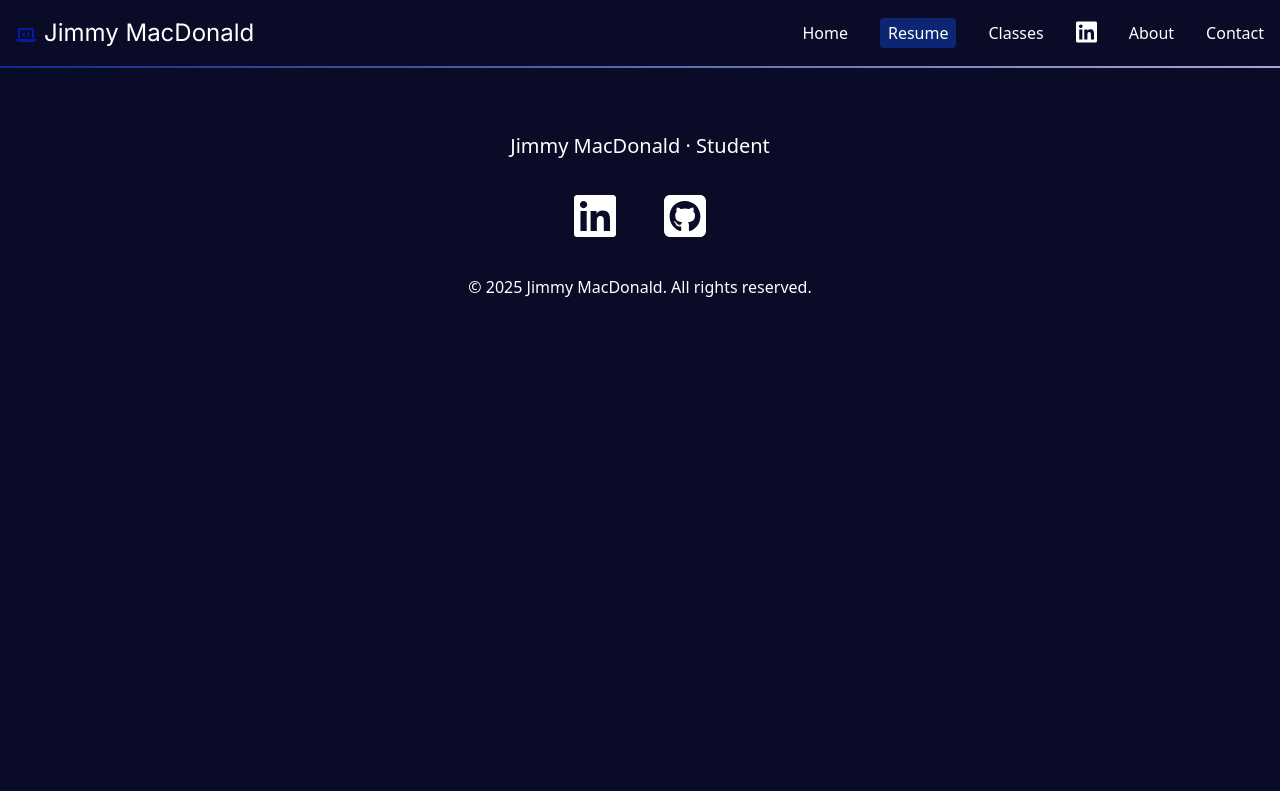
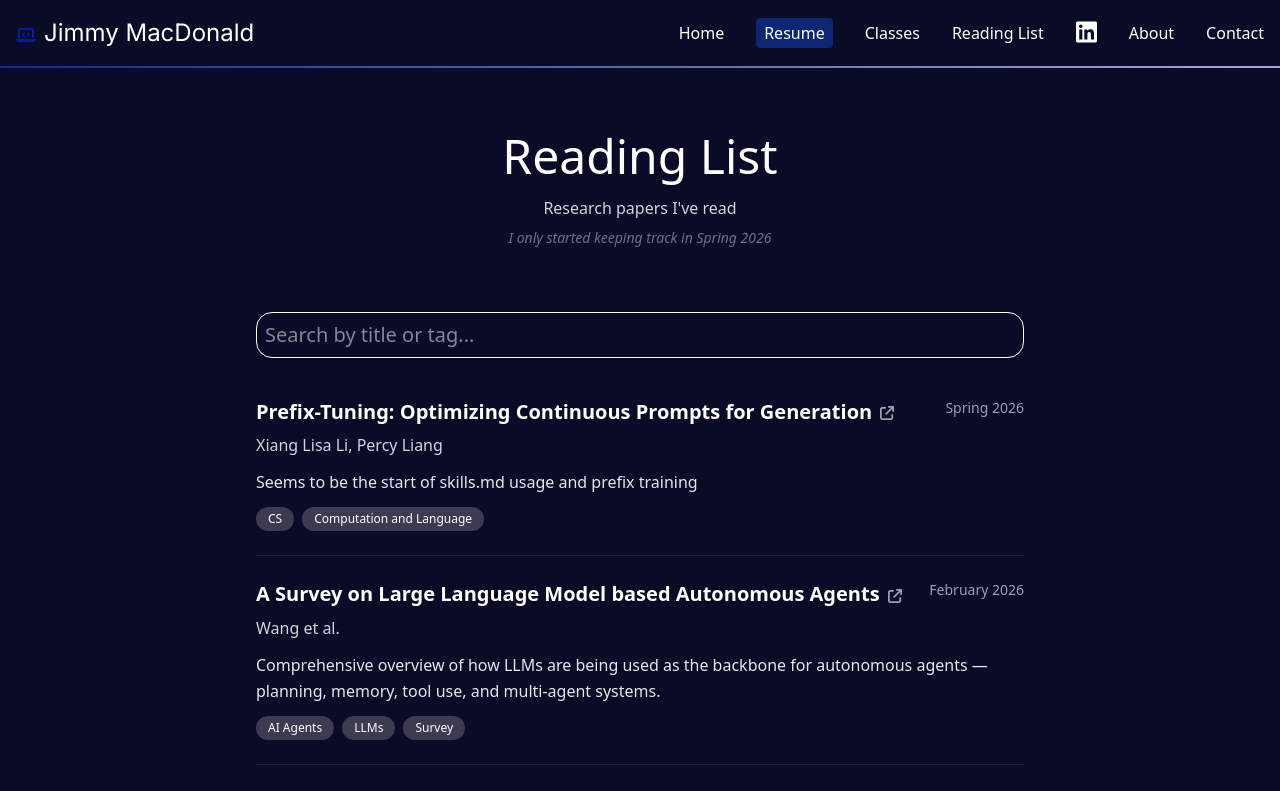
Before and after one commit to 1Bananas1/1bananas1.github.io, a React (Vite) app: page /reading-list in a window 1280 px wide. Shown: the top 791 px of the page. Built offline with nearby package versions, Linux system fonts and the light colour scheme.

Commit message:
reading list

```diff
--- a/src/App.jsx
+++ b/src/App.jsx
@@ -6,6 +6,7 @@ import Footer from "./components/Footer";
 import Contact from "./components/Contact";
 import Projects from "./components/Projects";
 import Classes from "./pages/Classes";
+import ReadingList from "./pages/ReadingList";
 
 function App() {
   return (
@@ -16,6 +17,7 @@ function App() {
         <Routes>
           <Route path="/" element={<Home />} />
           <Route path="/classes" element={<Classes />} />
+          <Route path="/reading-list" element={<ReadingList />} />
         </Routes>
         <Footer />
       </div>
--- a/src/components/ClassSearch.jsx
+++ b/src/components/ClassSearch.jsx
@@ -1,4 +1,4 @@
-function ClassSearch({ searchTerm, setSearchTerm }) {
+function ClassSearch({ searchTerm, setSearchTerm, placeholder = 'Search by class name or tag...' }) {
   const handleInputChange = (e) => {
     const searchValue = e.target.value
     setSearchTerm(searchValue)
@@ -9,7 +9,7 @@ function ClassSearch({ searchTerm, setSearchTerm }) {
       type="text"
       value={searchTerm}
       onChange={handleInputChange}
-      placeholder="Search by class name or tag..."
+      placeholder={placeholder}
       className="w-full p-2 rounded-2xl border"
     />
   )
--- a/src/components/Navbar.jsx
+++ b/src/components/Navbar.jsx
@@ -48,6 +48,14 @@ function Navbar() {
           </Link>
         </li>
         <li>
+          <Link
+            to="/reading-list"
+            className="text-white no-underline block hover:text-swash-4"
+          >
+            Reading List
+          </Link>
+        </li>
+        <li>
           <a
             href="https://www.linkedin.com/in/jimmy-macdonald/"
             target="_blank"
--- /dev/null
+++ b/src/components/PaperEntry.jsx
@@ -0,0 +1,46 @@
+import { FontAwesomeIcon } from '@fortawesome/react-fontawesome'
+import { faArrowUpRightFromSquare } from '@fortawesome/free-solid-svg-icons'
+
+function PaperEntry({ title, authors, dateRead, url, tags = [], notes }) {
+  return (
+    <li className="py-6 border-b border-white/10 list-none">
+      <div className="flex justify-between items-start gap-4 mb-2">
+        <a
+          href={url}
+          target="_blank"
+          rel="noopener noreferrer"
+          className="text-xl font-semibold text-white hover:text-swash-4 no-underline leading-snug"
+        >
+          {title}
+          <FontAwesomeIcon
+            icon={faArrowUpRightFromSquare}
+            className="ml-2 text-sm text-gray-400"
+            aria-hidden="true"
+          />
+        </a>
+        <span className="text-sm text-gray-400 whitespace-nowrap shrink-0">{dateRead}</span>
+      </div>
+
+      <p className="text-base text-gray-300 mb-3">{authors}</p>
+
+      {notes && (
+        <p className="text-base text-gray-200 leading-relaxed mb-3">{notes}</p>
+      )}
+
+      {tags.length > 0 && (
+        <div className="flex flex-wrap gap-2">
+          {tags.map((tag, index) => (
+            <span
+              key={index}
+              className="px-3 py-1 bg-white/20 text-white text-xs rounded-full backdrop-blur-sm"
+            >
+              {tag}
+            </span>
+          ))}
+        </div>
+      )}
+    </li>
+  )
+}
+
+export default PaperEntry
--- /dev/null
+++ b/src/data/readingList.jsx
@@ -0,0 +1,81 @@
+export const papersData = [
+  {
+    id: 'prefix-generation',
+    title: 'Prefix-Tuning: Optimizing Continuous Prompts for Generation',
+    authors: 'Xiang Lisa Li, Percy Liang',
+    dateRead: 'Spring 2026',
+    url: 'https://arxiv.org/abs/2101.00190',
+    tags: ['CS', 'Computation and Language'],
+    notes: 'Seems to be the start of skills.md usage and prefix training',
+  },
+  {
+    id: 'attention-is-all-you-need',
+    title: 'Attention Is All You Need',
+    authors: 'Vaswani et al.',
+    dateRead: 'Fall 2025',
+    url: 'https://arxiv.org/abs/1706.03762',
+    tags: ['NLP', 'Transformers', 'Deep Learning'],
+    notes:
+      'The paper that introduced the Transformer architecture, replacing recurrence with self-attention. Essential reading for understanding modern LLMs.',
+  },
+  {
+    id: 'llm-agents-survey',
+    title: 'A Survey on Large Language Model based Autonomous Agents',
+    authors: 'Wang et al.',
+    dateRead: 'February 2026',
+    url: 'https://arxiv.org/abs/2308.11432',
+    tags: ['AI Agents', 'LLMs', 'Survey'],
+    notes:
+      'Comprehensive overview of how LLMs are being used as the backbone for autonomous agents — planning, memory, tool use, and multi-agent systems.',
+  },
+  {
+    id: 'towards-monosemanticity',
+    title: 'Towards Monosemanticity: Decomposing Language Models With Dictionary Learning',
+    authors: 'Bricken, Templeton et al., Anthropic',
+    dateRead: 'Spring 2026',
+    url: 'https://www.anthropic.com/research/towards-monosemanticity-decomposing-language-models-with-dictionary-learning',
+    tags: ['Mechanistic Interpretability', 'Dictionary Learning', 'Language Models'],
+    notes: '',
+  },
+  {
+    id: 'ai-assistance-coding-skills',
+    title: 'How AI Assistance Impacts the Formation of Coding Skills',
+    authors: 'Judy Hanwen Shen, Alex Tamkin',
+    dateRead: 'Spring 2026',
+    url: 'https://www.anthropic.com/research/AI-assistance-coding-skills',
+    tags: ['AI', 'Coding', 'Education'],
+    notes: '',
+  },
+  {
+    id: 'agents-md-impact',
+    title: 'On the Impact of AGENTS.md Files on the Efficiency of AI Coding Agents',
+    authors: 'Lulla, Mohsenimofidi, Galster, Zhang, Baltes, Treude',
+    dateRead: 'Spring 2026',
+    url: 'https://arxiv.org/abs/2601.20404',
+    tags: ['AI Agents', 'Software Engineering', 'Coding'],
+    notes: '',
+  },
+]
+
+const SEMESTER_MONTH = { Spring: 2, Summer: 6, Fall: 9 }
+const MONTH_INDEX = {
+  January: 1, February: 2, March: 3, April: 4, May: 5, June: 6,
+  July: 7, August: 8, September: 9, October: 10, November: 11, December: 12,
+}
+
+// Returns a sortable number (year * 100 + month) from strings like "Spring 2026" or "February 2026"
+export const parseDateRead = (dateStr) => {
+  const [term, yearStr] = dateStr.split(' ')
+  const year = parseInt(yearStr) || 0
+  const month = SEMESTER_MONTH[term] ?? MONTH_INDEX[term] ?? 0
+  return year * 100 + month
+}
+
+export const getPapersByTag = (tag) => {
+  return papersData.filter((p) => p.tags.includes(tag))
+}
+
+export const getAllTags = () => {
+  const allTags = papersData.flatMap((p) => p.tags)
+  return [...new Set(allTags)]
+}
--- /dev/null
+++ b/src/pages/ReadingList.jsx
@@ -0,0 +1,93 @@
+import { useState, useEffect, useRef } from 'react'
+import PaperEntry from '../components/PaperEntry'
+import ClassSearch from '../components/ClassSearch'
+import { papersData, parseDateRead } from '../data/readingList.jsx'
+
+const BATCH_SIZE = 5
+
+function ReadingList() {
+  const [searchTerm, setSearchTerm] = useState('')
+  const [visibleCount, setVisibleCount] = useState(BATCH_SIZE)
+  const sentinelRef = useRef(null)
+
+  const filteredPapers = papersData
+    .filter((paper) => {
+      const q = searchTerm.toLowerCase()
+      const titleMatches = paper.title.toLowerCase().includes(q)
+      const tagMatches = paper.tags.some((tag) => tag.toLowerCase().includes(q))
+      return titleMatches || tagMatches
+    })
+    .sort((a, b) => parseDateRead(b.dateRead) - parseDateRead(a.dateRead))
+
+  // Reset scroll position when search changes
+  useEffect(() => {
+    setVisibleCount(BATCH_SIZE)
+  }, [searchTerm])
+
+  // Infinite scroll: load more when sentinel enters view
+  useEffect(() => {
+    const sentinel = sentinelRef.current
+    if (!sentinel) return
+
+    const observer = new IntersectionObserver(
+      (entries) => {
+        if (entries[0].isIntersecting) {
+          setVisibleCount((prev) => prev + BATCH_SIZE)
+        }
+      },
+      { threshold: 0.1 }
+    )
+
+    observer.observe(sentinel)
+    return () => observer.disconnect()
+  }, [filteredPapers.length])
+
+  const visiblePapers = filteredPapers.slice(0, visibleCount)
+  const hasMore = visibleCount < filteredPapers.length
+
+  return (
+    <div className="py-16 px-4">
+      <div className="max-w-3xl mx-auto">
+        <div className="text-center mb-12">
+          <h2 className="text-5xl font-normal text-white mb-4">Reading List</h2>
+          <p className="text-base text-gray-300">Research papers I've read</p>
+          <p className="text-sm text-gray-500 mt-2 italic">I only started keeping track in Spring 2026</p>
+        </div>
+
+        <div className="pb-4 pt-4">
+          <ClassSearch
+            searchTerm={searchTerm}
+            setSearchTerm={setSearchTerm}
+            placeholder="Search by title or tag..."
+          />
+        </div>
+
+        {filteredPapers.length === 0 && searchTerm ? (
+          <div className="text-center py-12">
+            <h3 className="text-2xl text-gray-400 mb-4">No papers found</h3>
+            <p className="text-gray-500">
+              Try searching for a different title or tag like "NLP", "Transformers", or "AI
+              Agents"
+            </p>
+          </div>
+        ) : (
+          <ul className="p-0 m-0">
+            {visiblePapers.map((paper, index) => (
+              <div
+                key={paper.id}
+                className="animate-fadeIn"
+                style={{ animationDelay: `${index * 50}ms` }}
+              >
+                <PaperEntry {...paper} />
+              </div>
+            ))}
+          </ul>
+        )}
+
+        {hasMore && <div ref={sentinelRef} className="h-8" />}
+      </div>
+    </div>
+  )
+}
+
+export default ReadingList
--- a/vite.config.js
+++ b/vite.config.js
@@ -6,4 +6,7 @@ import tailwindcss from "@tailwindcss/vite";
 export default defineConfig({
   plugins: [react(), tailwindcss()],
   base: "/",
+  server: {
+    host: "0.0.0.0",
+  },
 });
```
Also changed, not shown: 1 other file (tests, documents, lock files or other folders).
